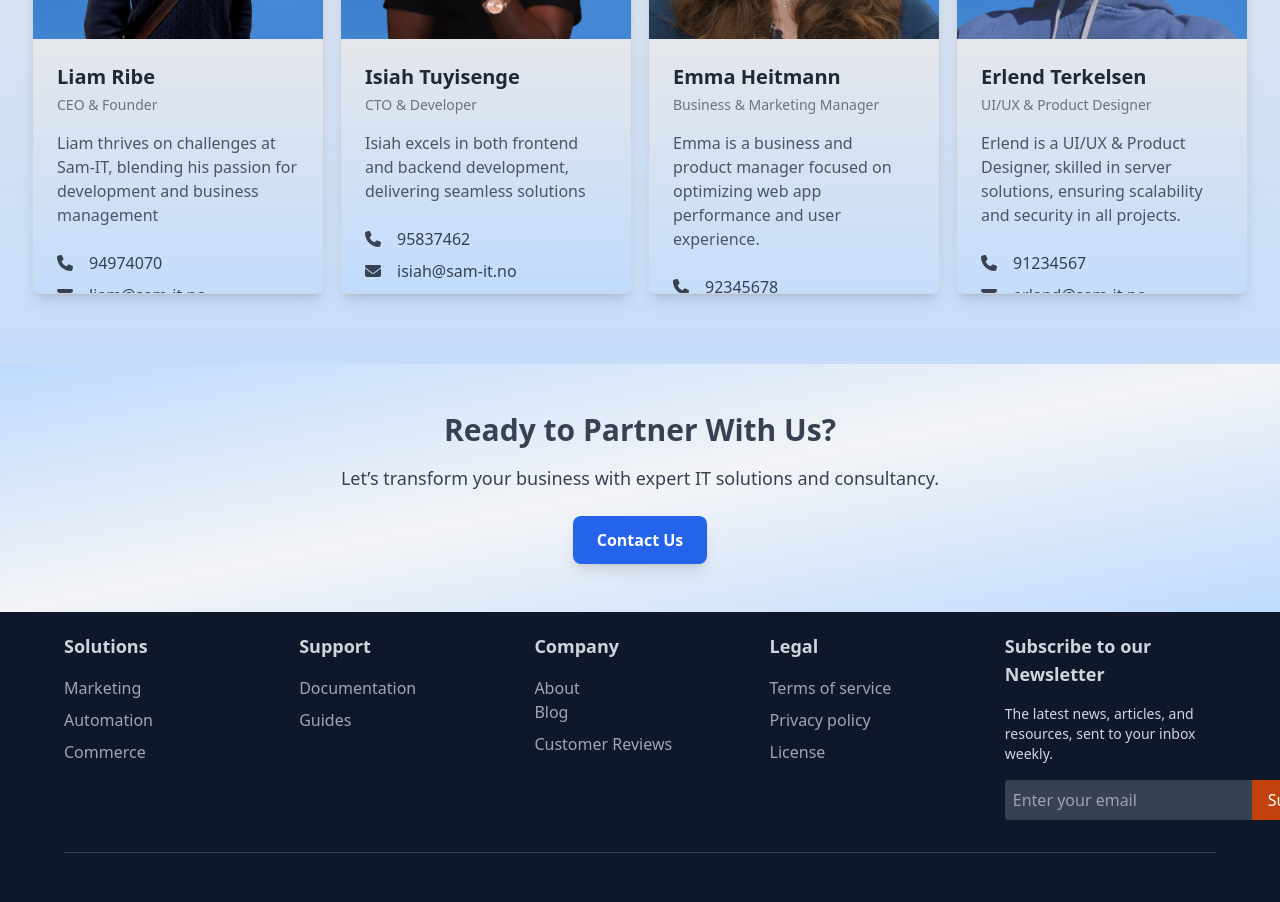
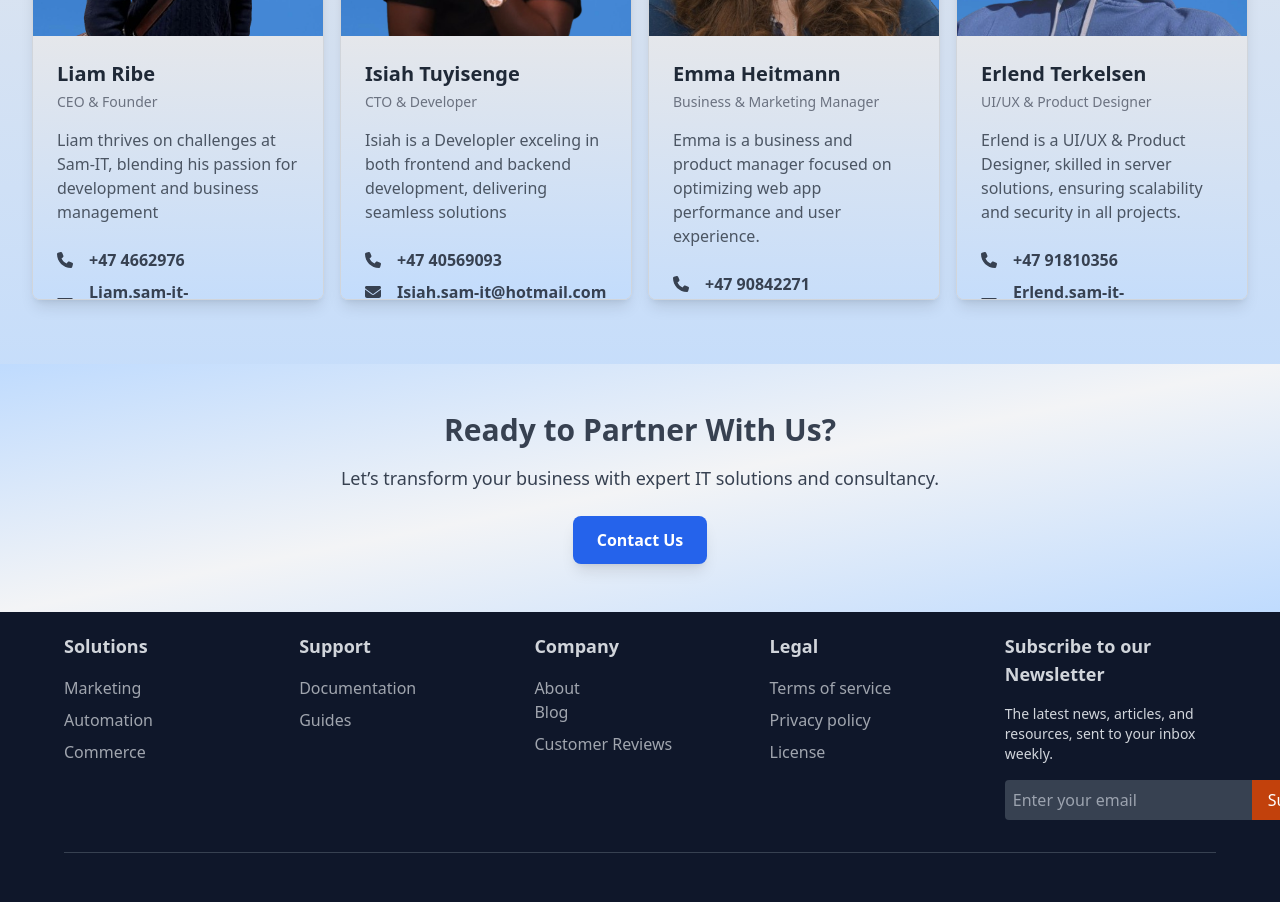
Before and after one commit to Griffin250/Sam-IT-UB, a React (Create React App) app: page /aboutUs in a window 1280 px wide. Shown: the part 2180-3082 px from the top of the page. Built offline with nearby package versions, Linux system fonts and the light colour scheme.

Commit message:
Implementation of I18n

```diff
--- a/src/components/ContactForm.js
+++ b/src/components/ContactForm.js
@@ -57,20 +57,20 @@ const ContactForm = () => {
         <p className="text-blue-600 mb-4">
           <a
             href="mailto:sam-it-ub@hotmail.com"
-            className="hover:text-orange-500"
+            className="hover:text-orange-600 hover:translate-x-1 hover:transition-all"
           >
-            sam-it-ub@hotmail.com{" "}
+            sam-it-ub.helpdesk.no{" "}
           </a>
           <br />
-          <a href="tel:+47 429-474 90" className="hover:text-orange-500">
+          <a href="tel:+47 429-474 90" className="hover:text-orange-600 hover:translate-x-1 hover:transition-all">
             {" "}
-            +47 429-474 90{" "}
+            +47 46629764{" "}
           </a>
         </p>
         <h3 className="text-lg font-semibold mb-2">Arendal, Norway</h3>
         <a
           href="https://www.google.com/maps/place/Sam+Eyde+high+school"
-          className="text-blue-600 mb-4 hover:text-orange-700"
+          className="text-blue-600 mb-4 hover:text-orange-700 hover:translate-x-1 hover:transition-all"
           target="blank"
         >
           Østensbuveien 80,
--- a/src/pages/ProfileCard.js
+++ b/src/pages/ProfileCard.js
@@ -19,7 +19,7 @@ const ProfileCard = ({ name, title, description, email, phone, image }) => {
 
         <h2 className="text-xl font-semibold text-gray-800">{name}</h2>
         <p className="text-sm text-gray-500 mt-1">{title}</p>
-        <p className="text-gray-600 mt-4">{description}</p>
+        <p className="text-gray-600 mt-4 ">{description} </p>
 
         {/* Contact Section */}
         <div className="mt-6 space-y-2">
@@ -27,7 +27,7 @@ const ProfileCard = ({ name, title, description, email, phone, image }) => {
           <FontAwesomeIcon icon={faPhone} className="mr-4 cursor-pointer" />
               <path d="M2.3 4.1a1 1 0 011.4-.3L7 5.6a1 1 0 01.4 1.3 7.2 7.2 0 003.4 3.4 1 1 0 011.3.4l1.8 3.3a1 1 0 01-.3 1.4l-2.2 1.7a3 3 0 01-3.3 0A14.8 14.8 0 012 8.9a3 3 0 01.3-3.3l1.8-1.5z" />
 
-            <p>{phone}</p>
+            <p className="cursor-pointer font-bold hover:text-orange-600 hover:translate-x-1 hover:transition-all"> <a href="tel:" >{phone}</a></p>
           </div>
 
           <div className="flex items-center text-gray-700">
@@ -38,7 +38,7 @@ const ProfileCard = ({ name, title, description, email, phone, image }) => {
                 d="M16 12H8m8 0H8m0 0H7a2 2 0 00-2 2v4a2 2 0 002 2h10a2 2 0 002-2v-4a2 2 0 00-2-2h-1"
               />
 
-            <p>{email}</p>
+            <p className="cursor-pointer font-bold hover:text-orange-600 hover:translate-x-1 hover:transition-all"> <a href="mailto:sam-it-ub@hotmail.com" >{email}</a></p>
           </div>
         </div>
       </div>
@@ -53,17 +53,17 @@ const ProfileGrid = () => {
       title: "CEO & Founder",
       description:
         "Liam thrives on challenges at Sam-IT, blending his passion for development and business management",
-      email: "liam@sam-it.no",
-      phone: "94974070",
+      email: "Liam.sam-it-ub@hotmail.com",
+      phone: "+47 4662976",
       image: liam,
     },
     {
       name: "Isiah Tuyisenge",
       title: "CTO & Developer",
       description:
-        "Isiah excels in both frontend and backend development, delivering seamless solutions",
-      email: "isiah@sam-it.no",
-      phone: "95837462",
+        "Isiah is a Developler exceling in both frontend and backend development, delivering seamless solutions",
+      email: "Isiah.sam-it@hotmail.com",
+      phone: "+47 40569093",
       image: isiah,
     },
     {
@@ -71,8 +71,8 @@ const ProfileGrid = () => {
       title: "Business & Marketing Manager",
       description:
         "Emma is a business and product manager focused on optimizing web app performance and user experience.",
-      email: "emma@sam-it.no",
-      phone: "92345678",
+      email: "Emma.sam-it-ub@hotmail.com",
+      phone: "+47 90842271",
       image: emma,
     },
     {
@@ -80,8 +80,8 @@ const ProfileGrid = () => {
       title: "UI/UX & Product Designer",
       description:
         "Erlend is a UI/UX & Product Designer, skilled in server solutions, ensuring scalability and security in all projects.",
-      email: "erland@sam-it.no",
-      phone: "91234567",
+      email: "Erlend.sam-it-ub@hotmail.com",
+      phone: "+47 91810356",
       image: erland,
     },
   ];
```
